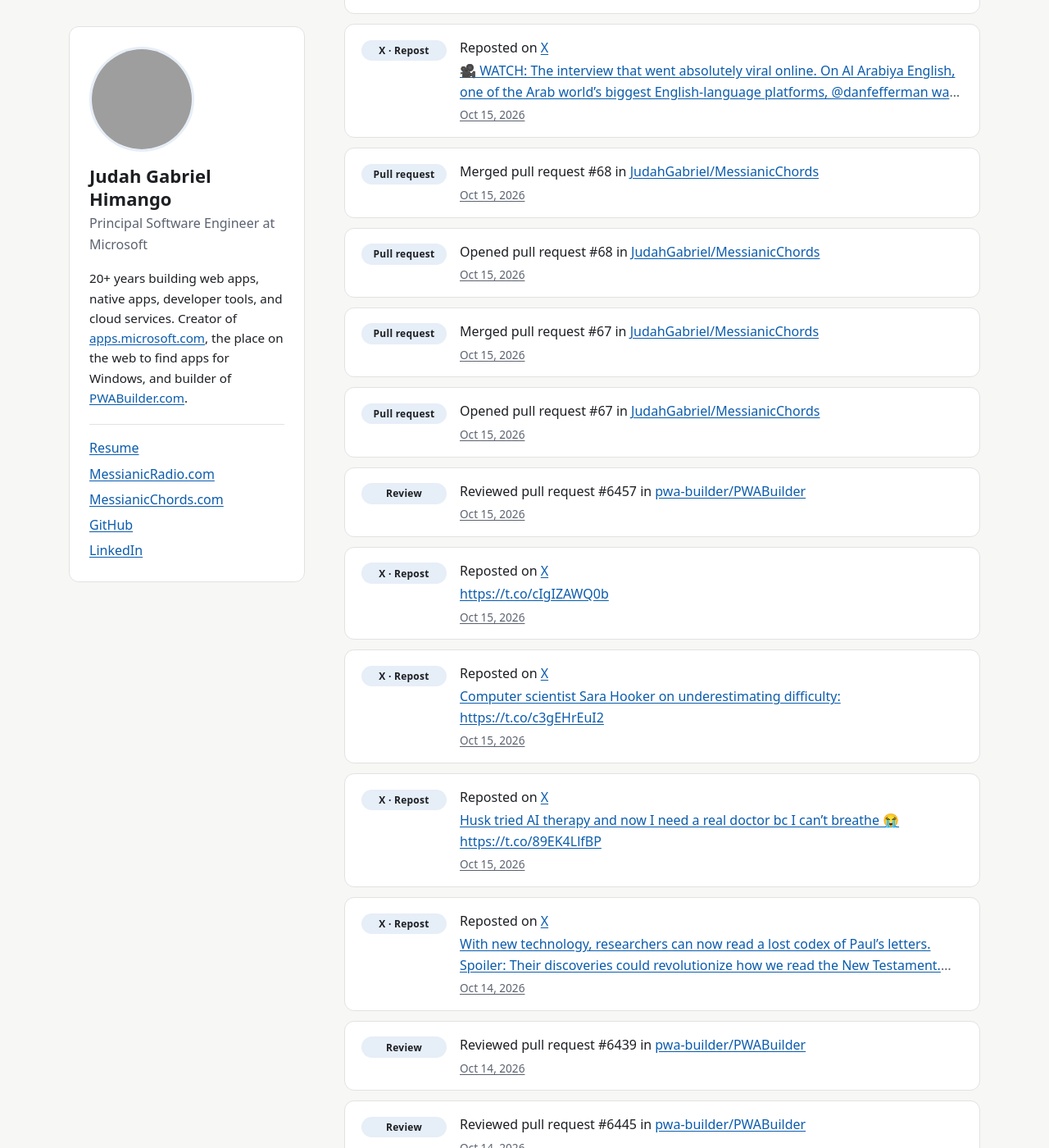
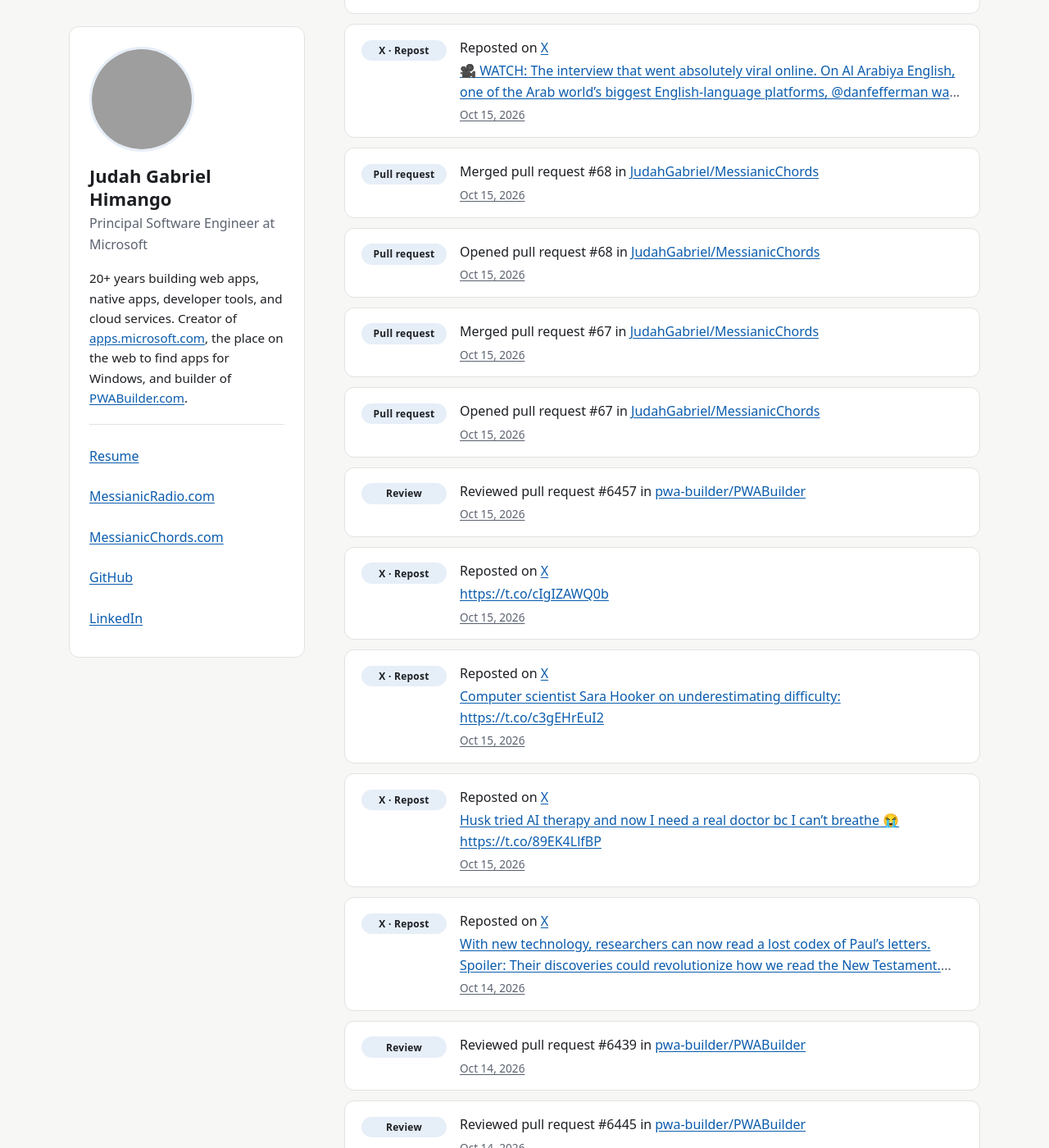
Before and after one commit to JudahGabriel/JudahGabriel.github.io, a Jekyll site: the page built from index.html, in a window 1280 px wide and 1400 px high, scrolled down 296 px. Shown: the whole window at 82% size. Built offline with Jekyll 4.4.1, drawn with Linux system fonts in a browser that asks for light colours; grey boxes are pictures that could not be loaded.

Commit message:
Improve profile navigation touch targets
Give the sidebar name and profile links 44px minimum tap height.

Co-authored-by: Copilot App <223556219+Copilot@users.noreply.github.com>

Copilot-Session: 736f6141-1bf7-47be-bb00-6fa20e1419ad

```diff
--- a/assets/css/site.css
+++ b/assets/css/site.css
@@ -100,7 +100,7 @@ main:focus:not(:focus-visible) { outline: none; }
   font-weight: 700;
   line-height: 1.25;
 }
-.name a { color: inherit; text-decoration: none; }
+.name a { display: inline-flex; align-items: center; max-width: 100%; min-height: 44px; color: inherit; text-decoration: none; }
 .name a:hover { text-decoration: underline; }
 
 .role { margin: 0.25rem 0 0; color: var(--muted); font-weight: 500; }
@@ -114,7 +114,7 @@ main:focus:not(:focus-visible) { outline: none; }
   display: grid;
   gap: 0.35rem;
 }
-.links a { font-weight: 500; }
+.links a { display: flex; min-height: 44px; align-items: center; font-weight: 500; }
 .links a[aria-current="page"] { color: var(--text); text-decoration: none; }
 
 .content { min-width: 0; }
```
